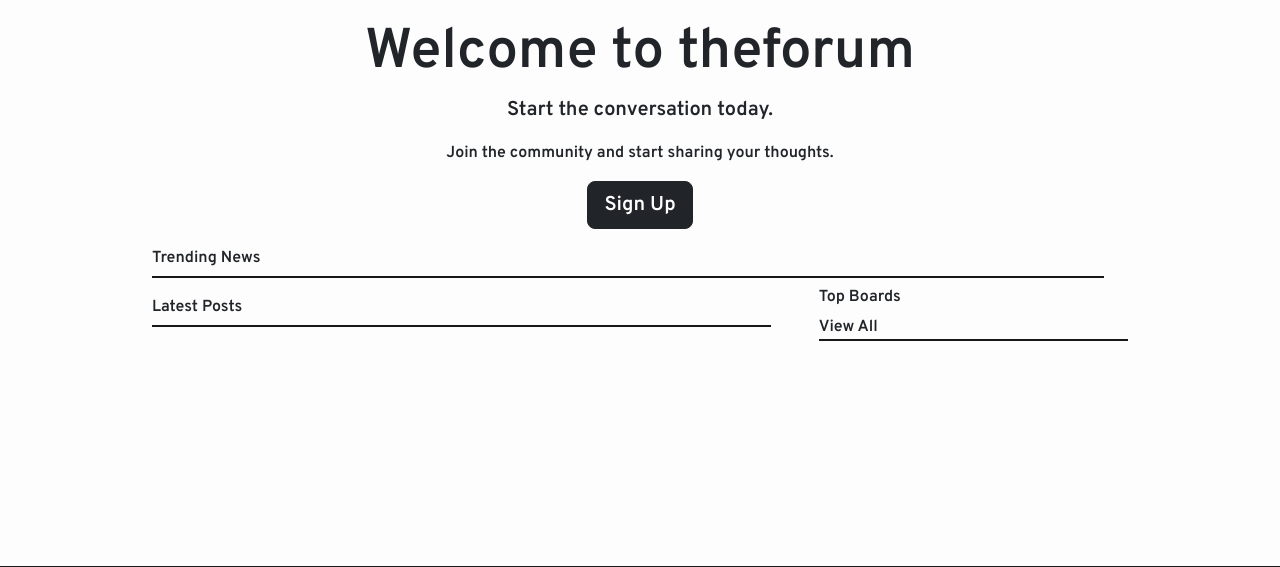
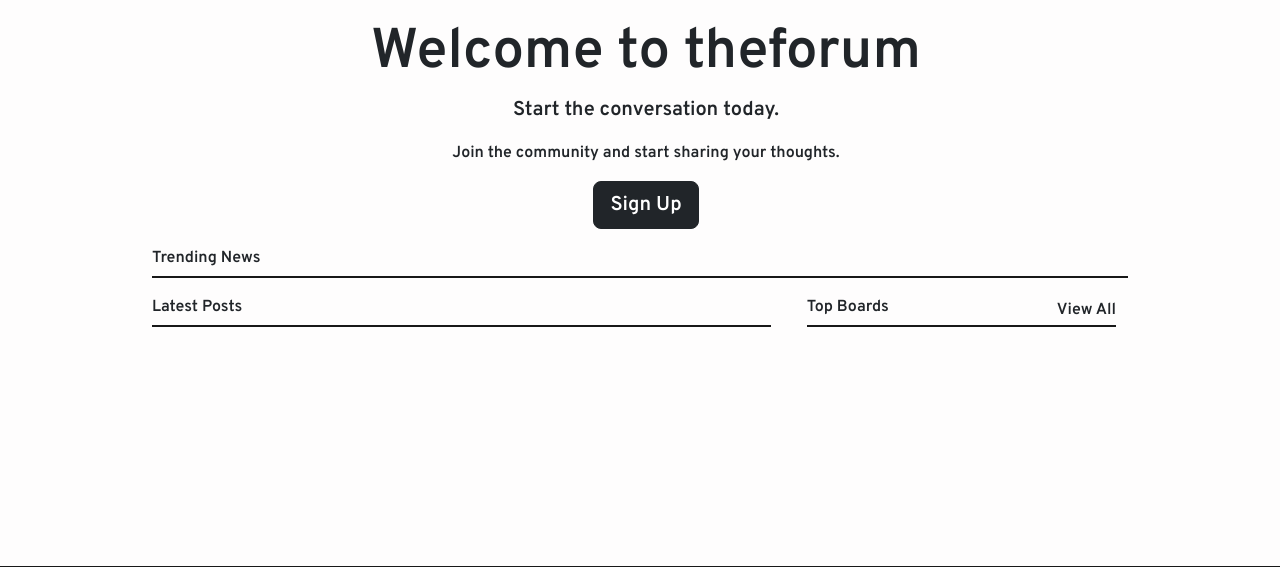
Before and after one commit to DanPearce/CI_PP4_TheForum, a Django app: page / in a window 1280 px wide. Shown: the part 64-631 px from the top of the page. Run offline with Django 3.2, Linux system fonts and the light colour scheme; data that the repository does not hold is empty; some libraries are stand-ins or nearby versions.

Commit message:
Add styling for the top_boards section

```diff
--- a/static/css/style.css
+++ b/static/css/style.css
@@ -251,6 +251,7 @@ h6 {
     display: flex;
     justify-content: center;
     margin-top: 10px;
+    padding-right: 0;
 }
 
 .top-stories {
@@ -329,3 +330,41 @@ h6 {
 .index-forumboard-post{
     font-size: 12px;
 }
+
+/*Top Boards*/
+.top_boards {
+    margin-top: 10px;
+    padding: 0;
+    width: 100%;
+}
+
+.top-boards-title {
+    display: inline-flex;
+    justify-content: space-between;
+    padding-left: 0;
+    padding-right: 0;
+}
+
+.top-boards-title a {
+    color: #cd0000;
+    text-decoration: underline;
+}
+
+.index-forum-board {
+    background-color: #f2f2f2;
+    text-align: center;
+    margin-top: 10px;
+    margin-left: 0px;
+    width: auto;
+    align-items: center;
+
+}
+
+.board_name {
+    color:#cd0000;
+    font-size: large;
+}
+
+.zero-right-padding {
+    padding-right: 0;
+}
--- a/templates/index.html
+++ b/templates/index.html
@@ -1,7 +1,7 @@
 {% extends 'base.html' %}
 {% block content %}
 <div id="section" class="row">
-    <div class="col-12">
+    <div class="col-12 zero-right-padding">
         {% if not user.is_authenticated %}
         <div class="jumbotron text-center">
             <h1 class="display-4">Welcome to theforum</h1>
--- a/templates/top_boards.html
+++ b/templates/top_boards.html
@@ -1,5 +1,8 @@
+<div class="row container-fluid top_boards">
+    <div class="top-boards-title">
         <h6>Top Boards</h6>
         <a>View All</a>
+    </div>
     <hr class="my-4">
     {% for board in top_boards %}
         {% if board.approved_board %}
@@ -12,9 +15,11 @@
                     {{ board.about }}
                 </div>
                 <div class="board_followers">
+                    <i class="fa-solid fa-user-check"></i>
                     {{ board.followers.count }}
                 </div>
             </div>
         </div>
         {% endif %}
     {% endfor %}
+</div>
```
Lines whose indentation alone changed are shown as unchanged.
